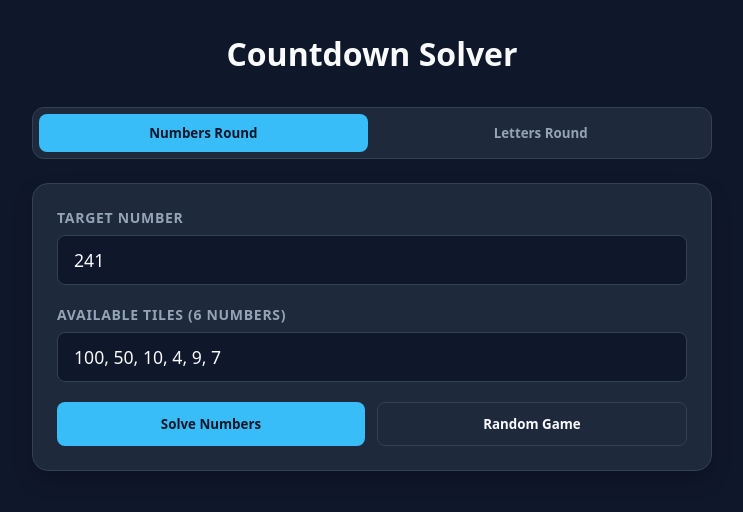
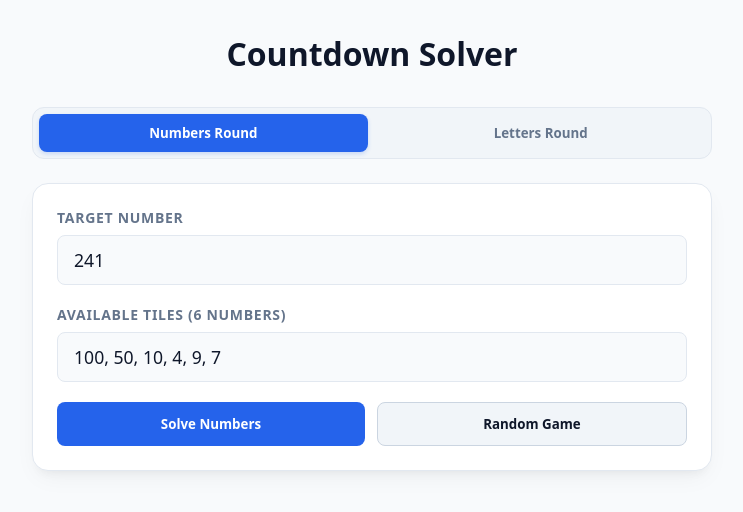
Before and after one commit to boringparty/countdown, a plain HTML site: page index.html in a window 1280 px wide. Both pictures are taken after a click on the button "Random Game". Shown: the whole page, without its empty margins (268-1011 px from the left). Drawn offline with Linux system fonts and the light colour scheme.

Commit message:
Update index.html

```diff
--- a/index.html
+++ b/index.html
@@ -6,14 +6,16 @@
   <title>Countdown Toolkit Solver</title>
   <style>
     :root {
-      --bg: #0f172a;
-      --card-bg: #1e293b;
-      --accent: #38bdf8;
-      --accent-hover: #0284c7;
-      --text: #f8fafc;
-      --text-muted: #94a3b8;
-      --border: #334155;
-      --tile-bg: #0369a1;
+      --bg: #f8fafc;
+      --card-bg: #ffffff;
+      --accent: #2563eb;
+      --accent-hover: #1d4ed8;
+      --text: #0f172a;
+      --text-muted: #64748b;
+      --border: #e2e8f0;
+      --tile-bg: #eff6ff;
+      --step-bg: #f1f5f9;
+      --shadow: 0 10px 25px -5px rgba(0, 0, 0, 0.05), 0 8px 10px -6px rgba(0, 0, 0, 0.05);
     }
 
     * {
@@ -52,7 +54,7 @@
     .tabs {
       display: flex;
       gap: 0.5rem;
-      background: var(--card-bg);
+      background: #f1f5f9;
       padding: 0.35rem;
       border-radius: 12px;
       margin-bottom: 1.5rem;
@@ -73,7 +75,8 @@
 
     .tab-btn.active {
       background: var(--accent);
-      color: #0f172a;
+      color: #ffffff;
+      box-shadow: 0 2px 4px rgba(37, 99, 235, 0.2);
     }
 
     .panel {
@@ -82,7 +85,7 @@
       padding: 1.5rem;
       border-radius: 16px;
       border: 1px solid var(--border);
-      box-shadow: 0 10px 25px -5px rgba(0, 0, 0, 0.3);
+      box-shadow: var(--shadow);
     }
 
     .panel.active {
@@ -106,17 +109,19 @@
     input[type="text"] {
       width: 100%;
       padding: 0.75rem 1rem;
-      background: var(--bg);
+      background: #f8fafc;
       border: 1px solid var(--border);
       border-radius: 8px;
       color: var(--text);
       font-size: 1.1rem;
       outline: none;
-      transition: border-color 0.2s;
+      transition: border-color 0.2s, box-shadow 0.2s;
     }
 
     input[type="text"]:focus {
       border-color: var(--accent);
+      box-shadow: 0 0 0 3px rgba(37, 99, 235, 0.15);
+      background: #ffffff;
     }
 
     .actions {
@@ -129,7 +134,7 @@
       flex: 1;
       padding: 0.75rem 1.25rem;
       background: var(--accent);
-      color: #0f172a;
+      color: #ffffff;
       border: none;
       border-radius: 8px;
       font-weight: 700;
@@ -142,13 +147,13 @@
     }
 
     button.btn-secondary {
-      background: transparent;
+      background: #f1f5f9;
       color: var(--text);
-      border: 1px solid var(--border);
+      border: 1px solid #cbd5e1;
     }
 
     button.btn-secondary:hover {
-      background: var(--border);
+      background: #e2e8f0;
     }
 
     .results {
@@ -165,12 +170,16 @@
     }
 
     .step-item {
-      background: var(--bg);
+      background: var(--step-bg);
       padding: 0.65rem 1rem;
       border-radius: 6px;
-      font-family: monospace;
+      font-family: ui-monospace, SFMono-Regular, Menlo, Monaco, Consolas, monospace;
       font-size: 1rem;
-      border-left: 3px solid var(--accent);
+      border-left: 4px solid var(--accent);
+      color: var(--text);
+      border-top: 1px solid var(--border);
+      border-right: 1px solid var(--border);
+      border-bottom: 1px solid var(--border);
     }
 
     .word-grid {
@@ -181,13 +190,14 @@
     }
 
     .word-badge {
-      background: var(--bg);
+      background: var(--step-bg);
       padding: 0.5rem;
       border-radius: 6px;
       text-align: center;
       font-weight: 600;
       letter-spacing: 0.05em;
       border: 1px solid var(--border);
+      color: var(--text);
     }
 
     .badge-length {
@@ -200,7 +210,7 @@
       display: inline-block;
       width: 1rem;
       height: 1rem;
-      border: 2px solid #0f172a;
+      border: 2px solid #ffffff;
       border-radius: 50%;
       border-top-color: transparent;
       animation: spin 0.8s linear infinite;
@@ -350,7 +360,7 @@
 
     if (!bestMatch || bestMatch.steps.length === 0) {
       if (numbers.includes(target)) {
-        resultsDiv.innerHTML = `<h3>Exact match! Target tile is already present.</h3>`;
+        resultsDiv.innerHTML = `<h3 style="color: #059669;">Exact match! Target tile is already present.</h3>`;
       } else {
         resultsDiv.innerHTML = `<h3>No calculations possible.</h3>`;
       }
@@ -358,8 +368,8 @@
     }
 
     let html = closestDiff === 0
-      ? `<h3 style="color: var(--accent); margin-bottom: 0.75rem;">Exact Solution (${target}):</h3>`
-      : `<h3 style="color: #f59e0b; margin-bottom: 0.75rem;">Closest Match (${bestMatch.val}, off by ${closestDiff}):</h3>`;
+      ? `<h3 style="color: #059669; margin-bottom: 0.75rem;">Exact Solution (${target}):</h3>`
+      : `<h3 style="color: #d97706; margin-bottom: 0.75rem;">Closest Match (${bestMatch.val}, off by ${closestDiff}):</h3>`;
 
     html += `<ul class="step-list">`;
     bestMatch.steps.forEach(s => {
@@ -376,7 +386,6 @@
     const large = [25, 50, 75, 100];
     const small = [1, 1, 2, 2, 3, 3, 4, 4, 5, 5, 6, 6, 7, 7, 8, 8, 9, 9, 10, 10];
 
-    // Pick 2 large, 4 small
     const selected = [];
     for (let i = 0; i < 2; i++) {
       const idx = Math.floor(Math.random() * large.length);
@@ -387,7 +396,7 @@
       selected.push(small.splice(idx, 1)[0]);
     }
 
-    const target = Math.floor(Math.random() * 900) + 101; // 101-999
+    const target = Math.floor(Math.random() * 900) + 101;
 
     document.getElementById('target').value = target;
     document.getElementById('numbers').value = selected.join(', ');
@@ -399,7 +408,6 @@
   async function getDictionary() {
     if (cachedDictionary) return cachedDictionary;
 
-    // Efficient dictionary source
     const response = await fetch('https://raw.githubusercontent.com/raun/Scrabble/master/words.txt');
     const text = await response.text();
     cachedDictionary = text.split(/\r?\n/).map(w => w.trim().toLowerCase()).filter(w => w.length >= 3);
@@ -441,7 +449,6 @@
         }
       }
 
-      // Sort by length descending, then alphabetically
       matches.sort((a, b) => b.length - a.length || a.localeCompare(b));
 
       resultsDiv.style.display = 'block';
@@ -459,7 +466,7 @@
       updateURLParams({ letters: input.toUpperCase() });
     } catch (err) {
       resultsDiv.style.display = 'block';
-      resultsDiv.innerHTML = `<h3 style="color: #ef4444;">Error loading word list. Check network connection.</h3>`;
+      resultsDiv.innerHTML = `<h3 style="color: #dc2626;">Error loading word list. Check network connection.</h3>`;
     } finally {
       btn.innerHTML = `Find Anagrams`;
       btn.disabled = false;
```
